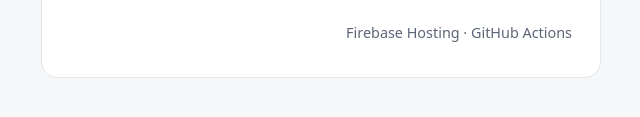
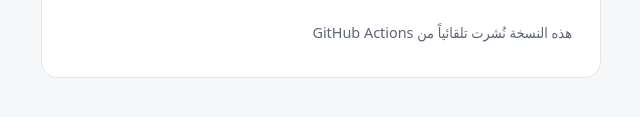
Before and after one commit to fatimaproject2003/graduation-project, a plain HTML site: page public/index.html in a window 1280 px wide. Shown: the part 527-644 px from the top of the page, 319-959 px from the left. Drawn offline with Linux system fonts and the light colour scheme.

Commit message:
Add GitHub Actions workflows for Firebase Hosting deploy

```diff
--- a/public/index.html
+++ b/public/index.html
@@ -76,7 +76,7 @@
       <li>المستودع على GitHub مرتبط بـ Firebase عبر GitHub Actions</li>
       <li>أي تحديث يُرفع إلى فرع <code>main</code> يُنشر تلقائياً على هذه الصفحة</li>
     </ul>
-    <footer>Firebase Hosting · GitHub Actions</footer>
+    <footer>هذه النسخة نُشرت تلقائياً من GitHub Actions</footer>
   </main>
 </body>
 </html>
```
Also changed, not shown: .github/workflows/firebase-hosting-merge.yml (added), .github/workflows/firebase-hosting-pull-request.yml (added).
